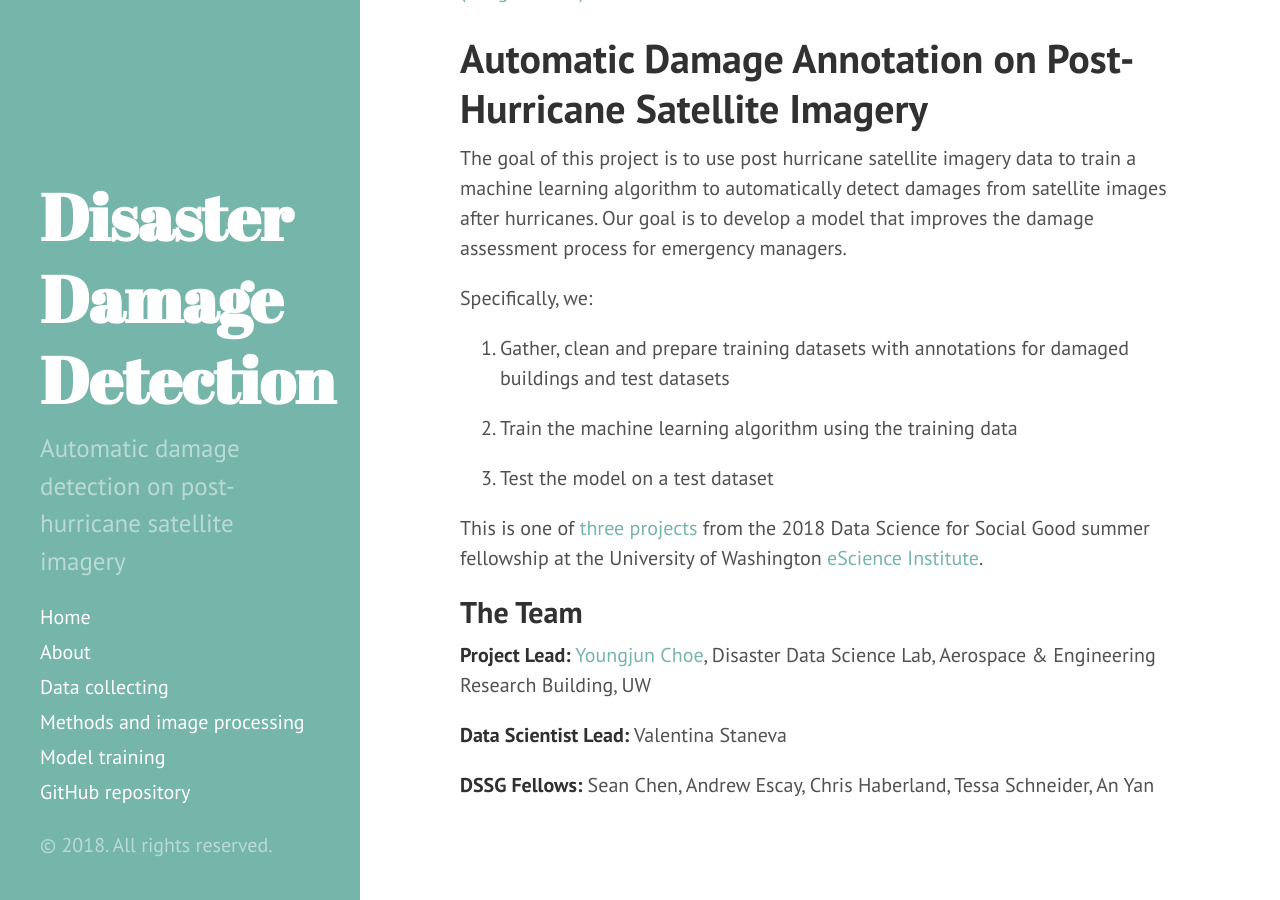
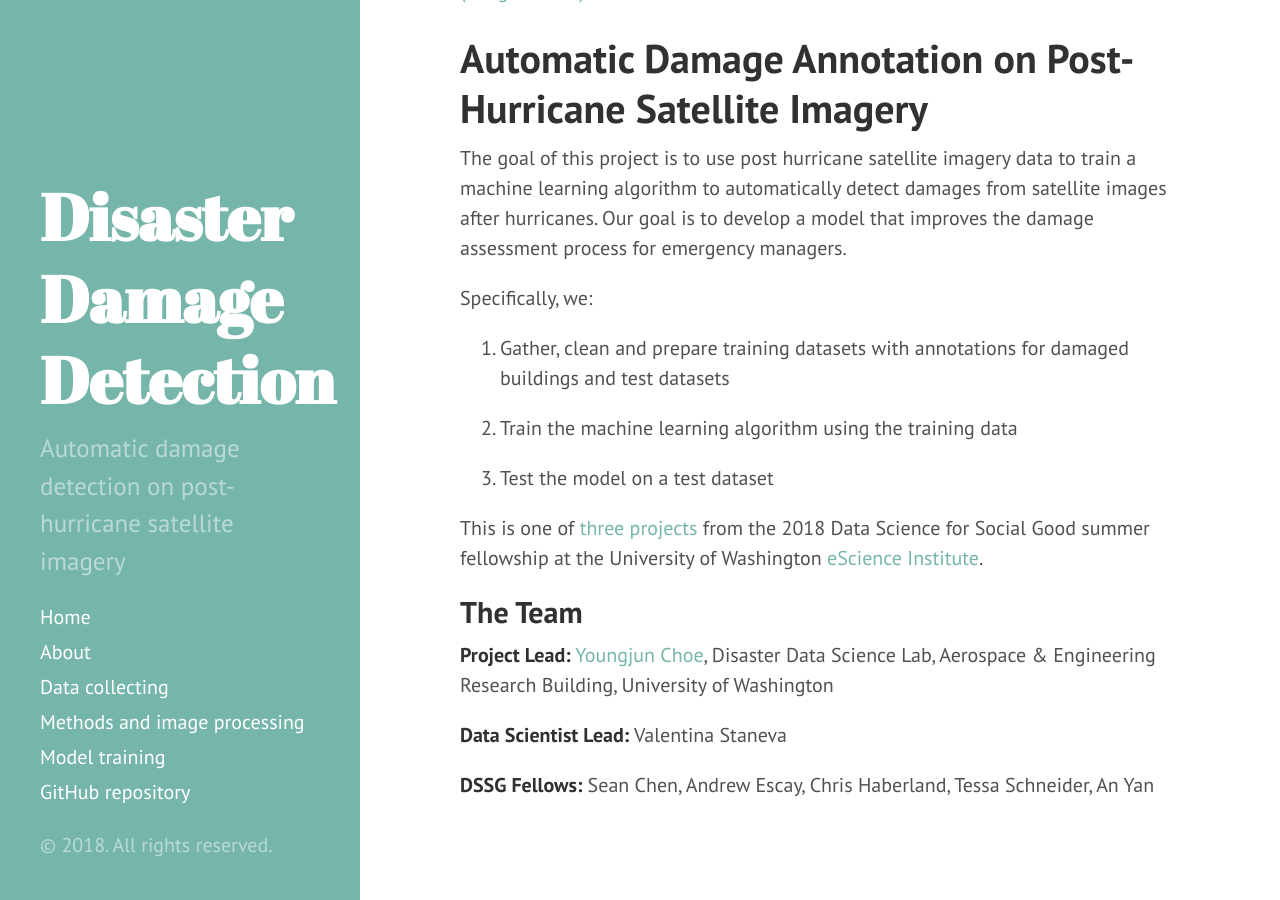
Before and after one commit to DDS-Lab/disaster-damage-detection, a Jekyll site: the page built from index.md, in a window 1280 px wide and 900 px high, scrolled down 519 px. Built offline with Jekyll 4.4.1, drawn with Linux system fonts in a browser that asks for light colours.

Commit message:
Update index.md

```diff
--- a/index.md
+++ b/index.md
@@ -29,7 +29,7 @@ of Washington [eScience Institute](http://escience.washington.edu/).
 
 **Project Lead:**
 [Youngjun Choe](http://faculty.washington.edu/ychoe/),
-Disaster Data Science Lab, Aerospace & Engineering Research Building, UW
+Disaster Data Science Lab, Aerospace & Engineering Research Building, University of Washington
 
 **Data Scientist Lead:** Valentina Staneva
 
```
